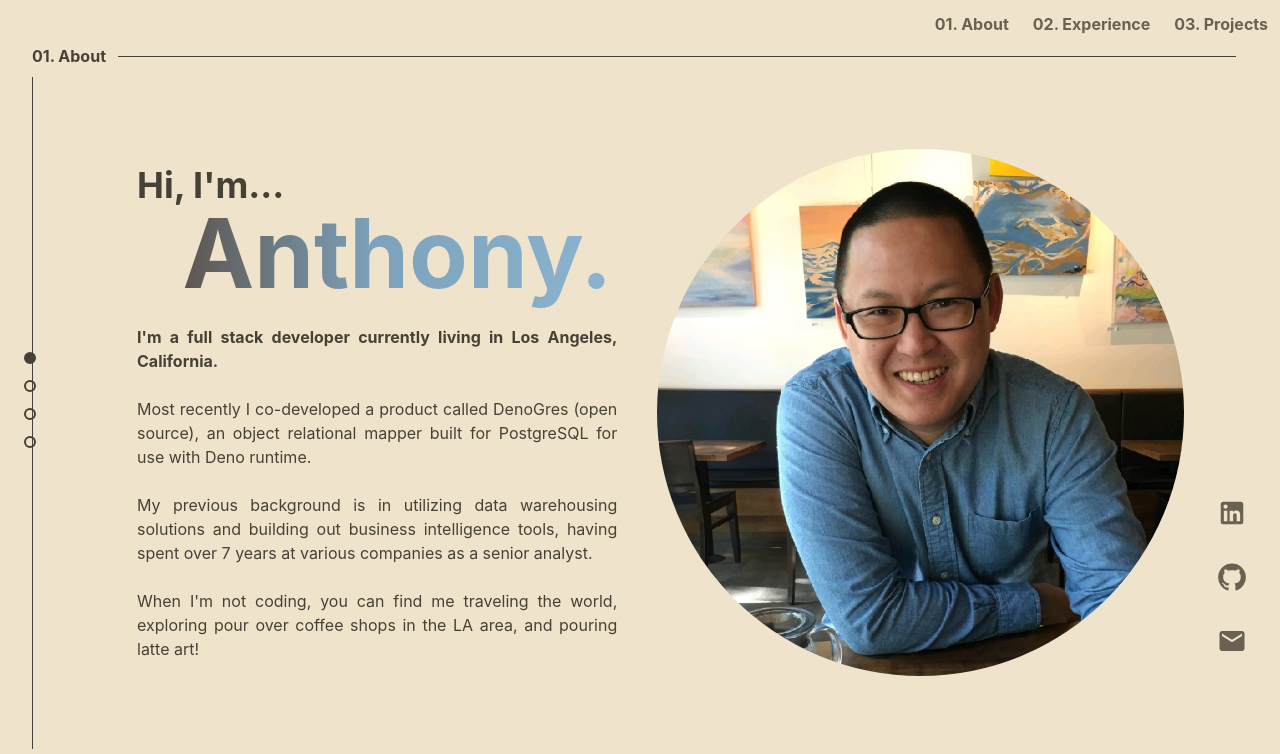
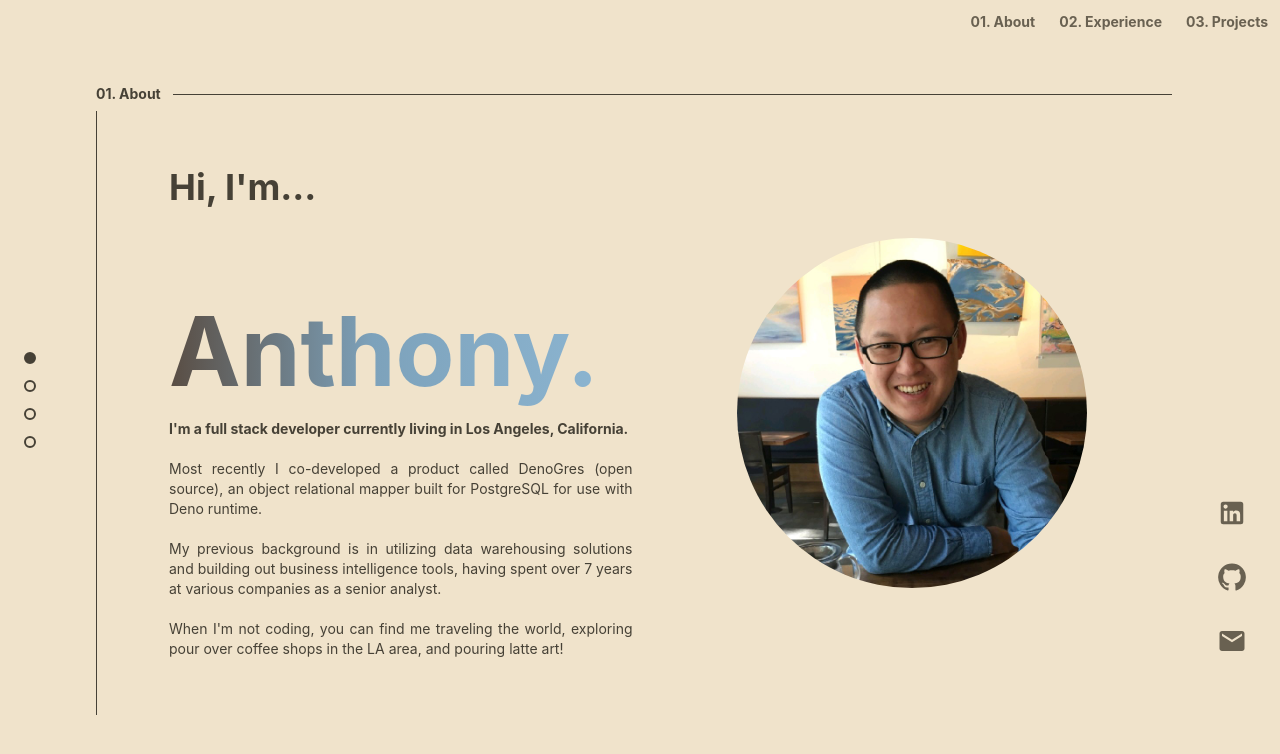
Before and after one commit to anthonylo87/Portfolio-Website, a React (Vite) app: page / in a window 1280 px wide. Shown: the top 754 px of the page. Built offline with nearby package versions, Linux system fonts and the light colour scheme.

Commit message:
some work complete on responsiveness

```diff
--- a/src/App.jsx
+++ b/src/App.jsx
@@ -41,8 +41,6 @@ function App() {
   };
 
   const changeColor = () => {
-    console.log(window.innerHeight);
-
     let height = window.innerHeight;
     if (window.scrollY >= 2 * height) {
       setColor(appColor[2].textColor);
@@ -55,8 +53,6 @@ function App() {
       setSelSection(0);
     }
   };
-
-  // const boxWrapper = document.querySelector('#box-wrapper');
 
   function handleScroll(e) {
     const innerHeight = window.innerHeight;
@@ -75,7 +71,7 @@ function App() {
   }
 
   return (
-    <div className='App flex flex-row justify-center text-xs md:text-base'>
+    <div className='App flex flex-row justify-center text-xs md:text-sm'>
       <MainContainer>
         <DotNav
           selSection={selSection}
--- a/src/Layouts/SectionBorder.jsx
+++ b/src/Layouts/SectionBorder.jsx
@@ -7,14 +7,14 @@ function SectionBorder({
   appColor,
 }) {
   return (
-    <div className='h-min my-auto'>
-      <div className='text-left w-full my-auto'>
+    <div className='h-5/6 m:h-4/6 my-auto'>
+      <div className='text-left w-full h-full flex flex-col justify-center my-auto lg:p-16'>
         <div>
           <div className='flex flex-row'>
-            <div className='my-auto m-8 w-full text-justify'>
+            <div className='my-auto mx-8 w-full text-justify'>
               <div
                 className={
-                  `flex flex-row py-4 lg:py-0` +
+                  `flex flex-row py-2 lg:py-0` +
                   (orientation === 'right' ? ` justify-end` : ``)
                 }
               >
@@ -52,7 +52,7 @@ function SectionBorder({
               </div>
               <div
                 className={
-                  `lg:my-2 xl:p-16 opacity-0 ${appColor[id].borderColor} ${
+                  `lg:my-1 xl:p-8 opacity-0 ${appColor[id].borderColor} ${
                     id === selSection ? `motion-safe:animate-fadeIn` : ``
                   } ` + (orientation === `left` ? `lg:border-l` : `lg:border-r`)
                 }
--- a/src/Layouts/SectionContainer.jsx
+++ b/src/Layouts/SectionContainer.jsx
@@ -1,6 +1,6 @@
 function SectionContainer({ children, bgColor }) {
   return (
-    <div className='h-screen snap-start'>
+    <div className='w-screen h-screen snap-start'>
       <section className={`h-full w-full ${bgColor}`}>{children}</section>
     </div>
   );
--- a/src/pages/About.jsx
+++ b/src/pages/About.jsx
@@ -3,7 +3,7 @@ import SectionBorder from '../Layouts/SectionBorder';
 function About({ aboutRef, id, selSection, appColor }) {
   return (
     <div
-      className={`h-full flex max-w-screen-xl m-auto ${appColor[id].textColor}`}
+      className={`h-full flex max-w-screen-xl m-auto lg: ${appColor[id].textColor}`}
       ref={aboutRef}
     >
       <SectionBorder
@@ -13,10 +13,10 @@ function About({ aboutRef, id, selSection, appColor }) {
         orientation={`left`}
         appColor={appColor}
       >
-        <div className='flex flex-col lg:flex-row'>
+        <div className='flex flex-col md:flex-row'>
           <div
             className={
-              'my-auto text-justify py-6 w-full lg:w-1/2 lg:mx-4 lg:px-6' +
+              'my-auto text-justify p-6 w-full lg:w-1/2 lg:mx-4 lg:px-6' +
               (selSection === id && ' motion-safe:animate-fadeUp')
             }
           >
@@ -49,9 +49,9 @@ function About({ aboutRef, id, selSection, appColor }) {
               art!
             </p>
           </div>
-          <div className='w-1/2 mx-auto my-auto'>
+          <div className='mx-auto my-auto'>
             <img
-              className='mx-auto rounded-full'
+              className='mx-auto rounded-full min-w-[350px] w-[350px]'
               src='src/images/Profile.jpeg'
               alt='profile picture'
             />
```
